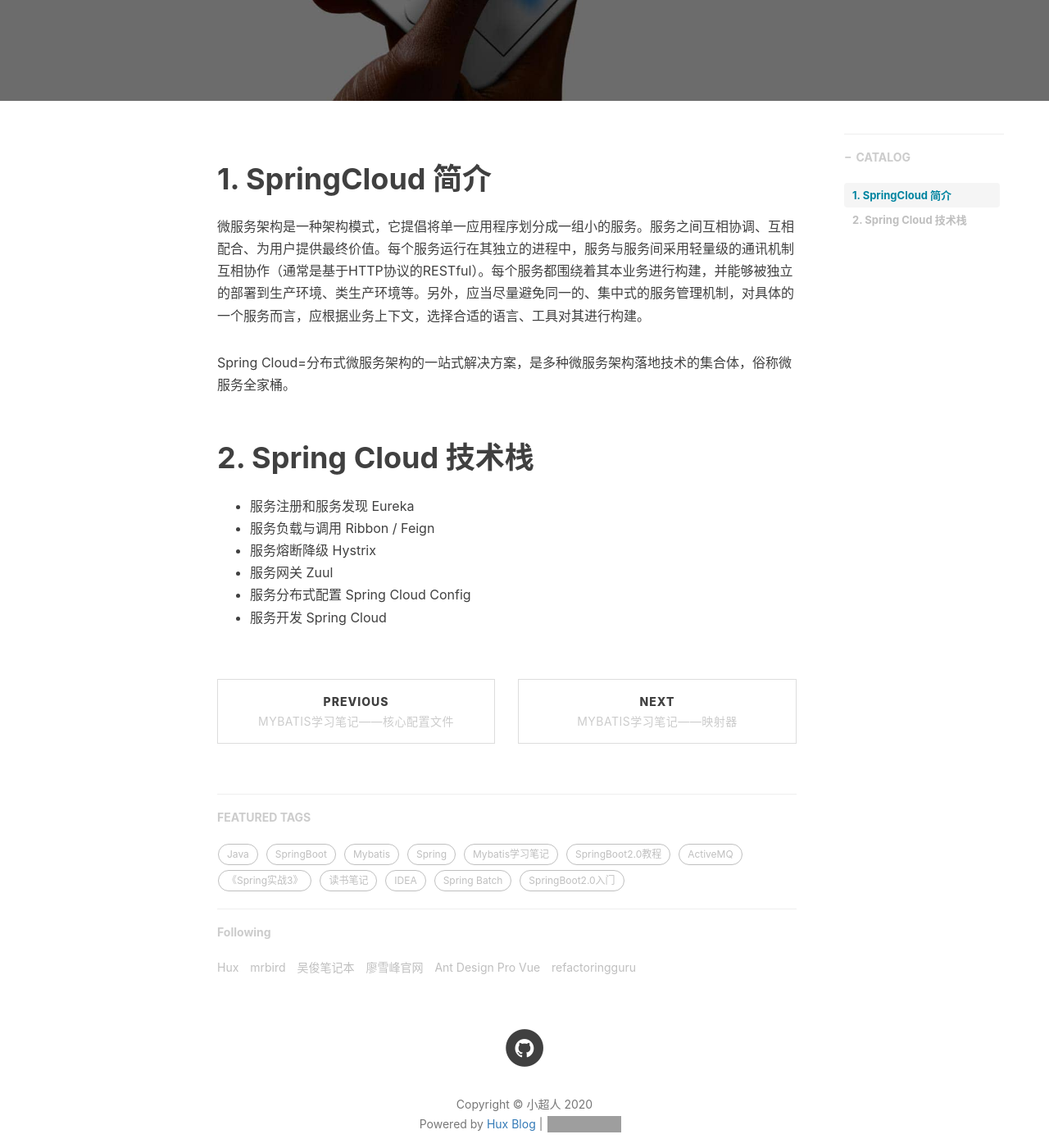
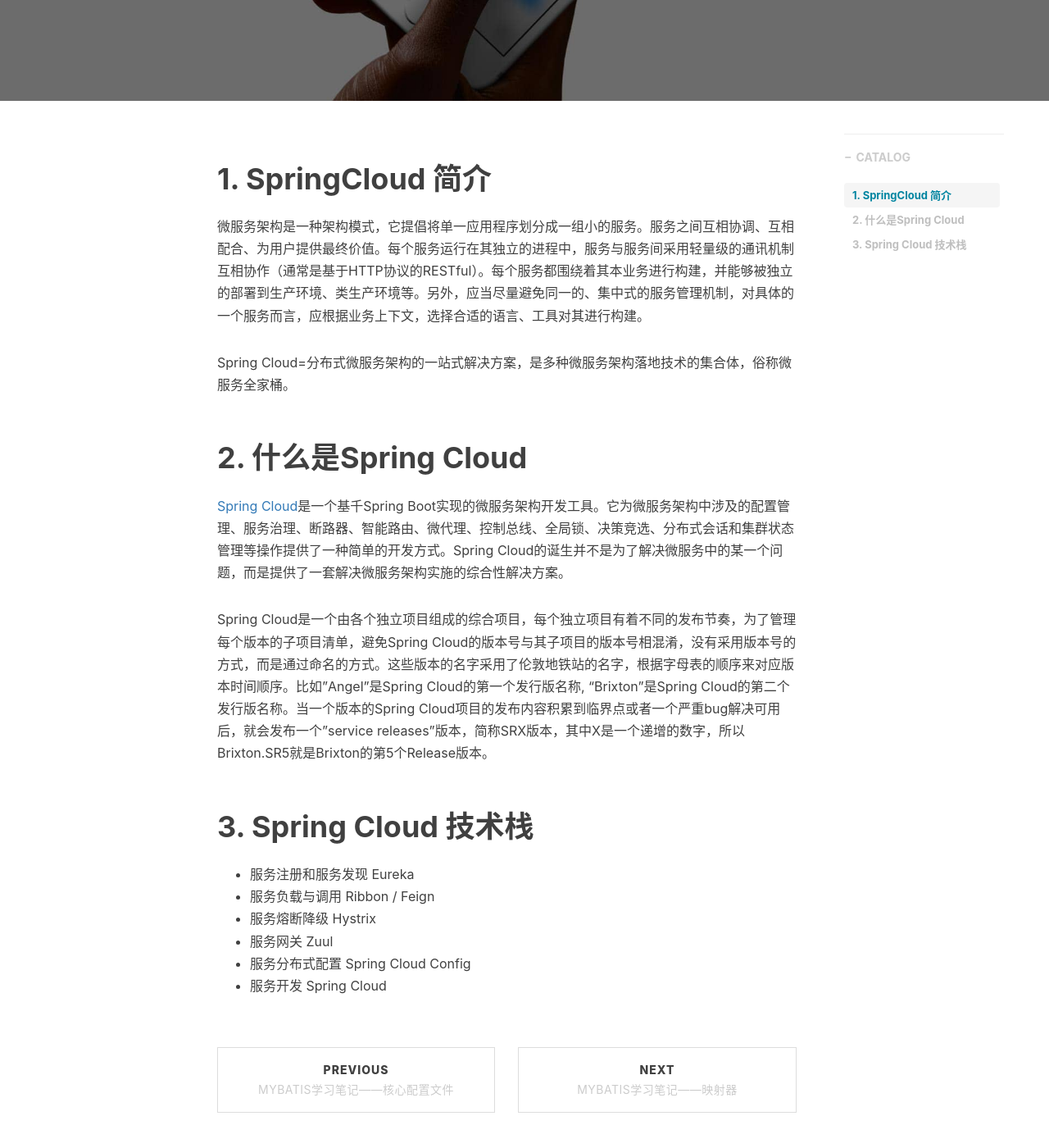
Before and after one commit to ChaoHappy/ChaoHappy.github.io, a Jekyll site: the page built from _posts/SpringCloud/2020-04-10-SpringCloud学习笔记（一）——微服务架构概述.md, in a window 1280 px wide and 1400 px high, scrolled down 400 px. Shown: the whole window at 82% size. Built offline with Jekyll 4.4.1, drawn with Linux system fonts in a browser that asks for light colours; nearby versions of some CDN libraries; comment, search, counter and statistics services are not loaded; grey boxes are pictures that could not be loaded.

Commit message:
Update 2020-04-10-SpringCloud学习笔记（一）——微服务架构概述.md

```diff
--- a/_posts/SpringCloud/2020-04-10-SpringCloud学习笔记（一）——微服务架构概述.md
+++ b/_posts/SpringCloud/2020-04-10-SpringCloud学习笔记（一）——微服务架构概述.md
@@ -17,7 +17,13 @@
 
 Spring Cloud=分布式微服务架构的一站式解决方案，是多种微服务架构落地技术的集合体，俗称微服务全家桶。
 
-# 2. Spring Cloud 技术栈
+# 2. 什么是Spring Cloud
+
+[Spring Cloud](https://projects.spring.io/spring-cloud/)是一个基千Spring Boot实现的微服务架构开发工具。它为微服务架构中涉及的配置管理、服务治理、断路器、智能路由、微代理、控制总线、全局锁、决策竞选、分布式会话和集群状态管理等操作提供了一种简单的开发方式。Spring Cloud的诞生并不是为了解决微服务中的某一个问题，而是提供了一套解决微服务架构实施的综合性解决方案。
+
+Spring Cloud是一个由各个独立项目组成的综合项目，每个独立项目有着不同的发布节奏，为了管理每个版本的子项目清单，避免Spring Cloud的版本号与其子项目的版本号相混淆，没有采用版本号的方式，而是通过命名的方式。这些版本的名字采用了伦敦地铁站的名字，根据字母表的顺序来对应版本时间顺序。比如”Angel”是Spring Cloud的第一个发行版名称, “Brixton”是Spring Cloud的第二个发行版名称。当一个版本的Spring Cloud项目的发布内容积累到临界点或者一个严重bug解决可用后，就会发布一个”service releases”版本，简称SRX版本，其中X是一个递增的数字，所以Brixton.SR5就是Brixton的第5个Release版本。
+
+# 3. Spring Cloud 技术栈
 
 - 服务注册和服务发现 Eureka
 - 服务负载与调用  Ribbon / Feign
```
